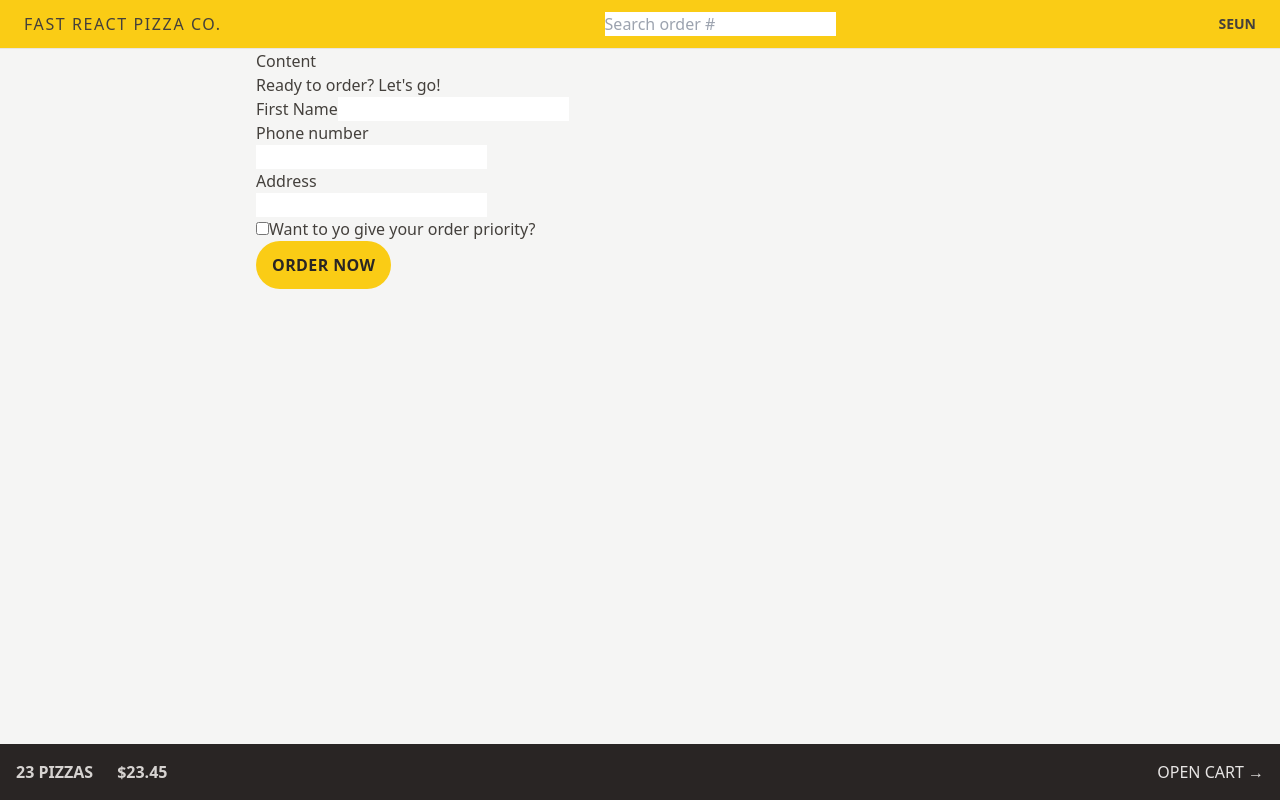
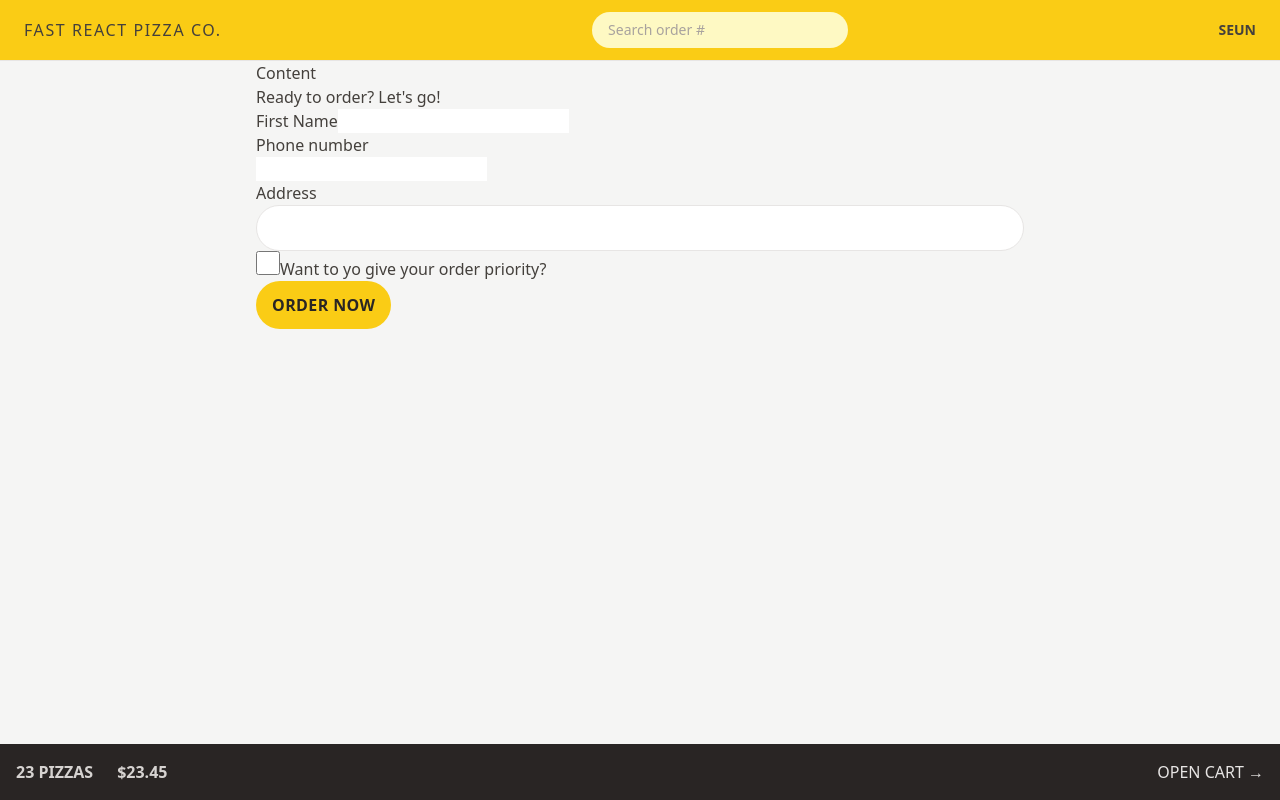
Before and after one commit to SeunSarumi/Fast-React-Pizza, a React (Vite) app: page /order/new in a window 1280 px wide. Built offline with nearby package versions, Linux system fonts and the light colour scheme.

Commit message:
form element styling

```diff
--- a/src/features/order/CreateOrder.jsx
+++ b/src/features/order/CreateOrder.jsx
@@ -63,12 +63,18 @@ function CreateOrder() {
         <div>
           <label>Address</label>
           <div>
-            <input type="text" name="address" required />
+            <input
+              className="w-full px-4 py-2 text-sm transition-all duration-300 border rounded-full border-stone-200 placeholder:text-stone-400 focus:outline-none focus:ring focus:ring-yellow-400 md:px-6 md:py-3"
+              type="text"
+              name="address"
+              required
+            />
           </div>
         </div>
 
         <div>
           <input
+            className="w-6 h-6 accent-yellow-400 focus:outline-none focus:ring focus:ring-yellow-400 focus:bg-yellow-400 focus:ring-offset-2"
             type="checkbox"
             name="priority"
             id="priority"
--- a/src/features/order/SearchOrder.jsx
+++ b/src/features/order/SearchOrder.jsx
@@ -18,6 +18,7 @@ function SearchOrder() {
         placeholder="Search order #"
         value={query}
         onChange={(e) => setQuery(e.target.value)}
+        className="px-4 py-2 text-sm transition-all duration-300 bg-yellow-100 rounded-full w-28 placeholder:text-stone-400 sm:w-64 sm:focus:w-72 focus:outline-none focus:ring focus:ring-yellow-500 focus:ring-opacity-50"
       />
     </form>
   );
```
